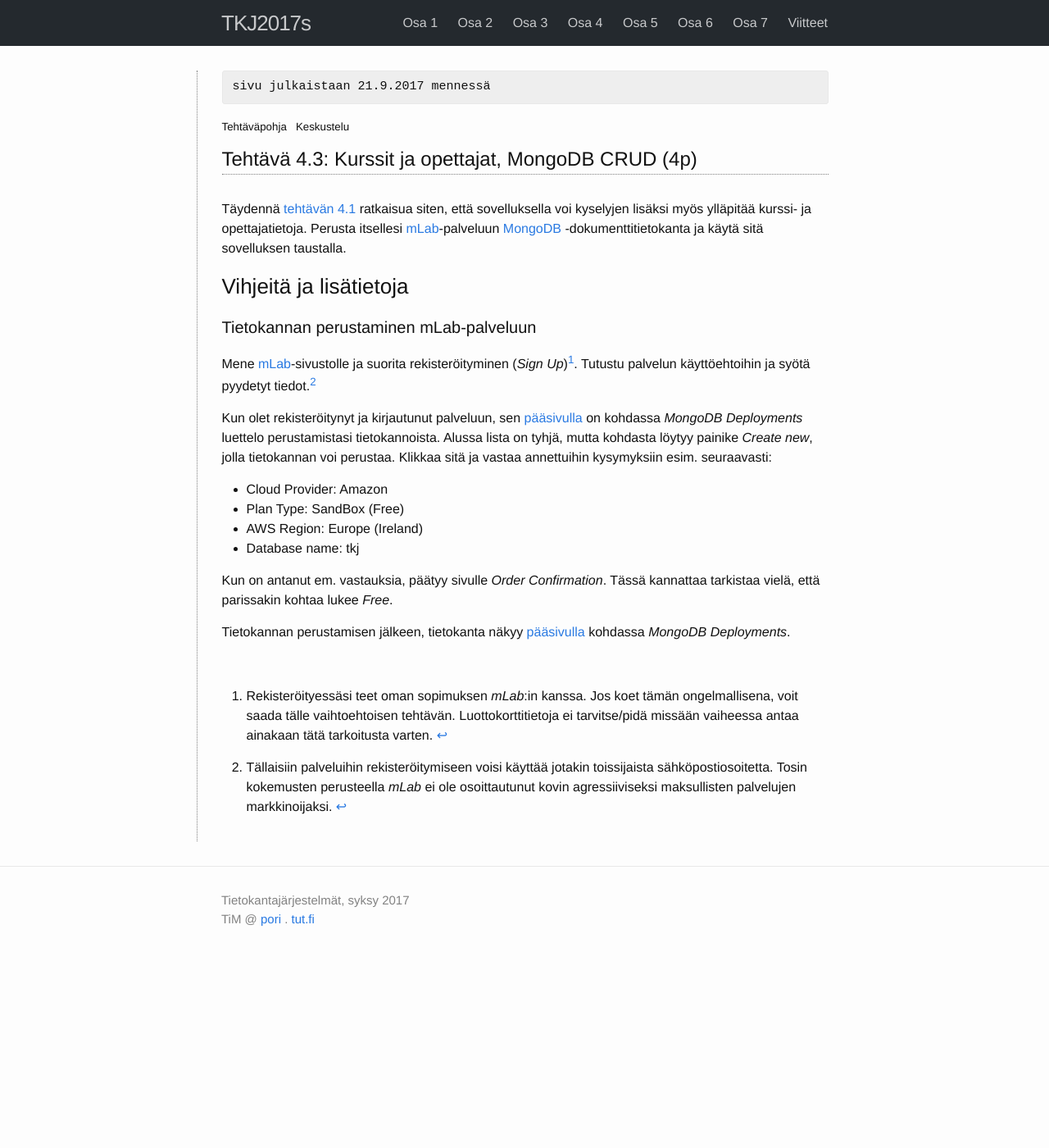
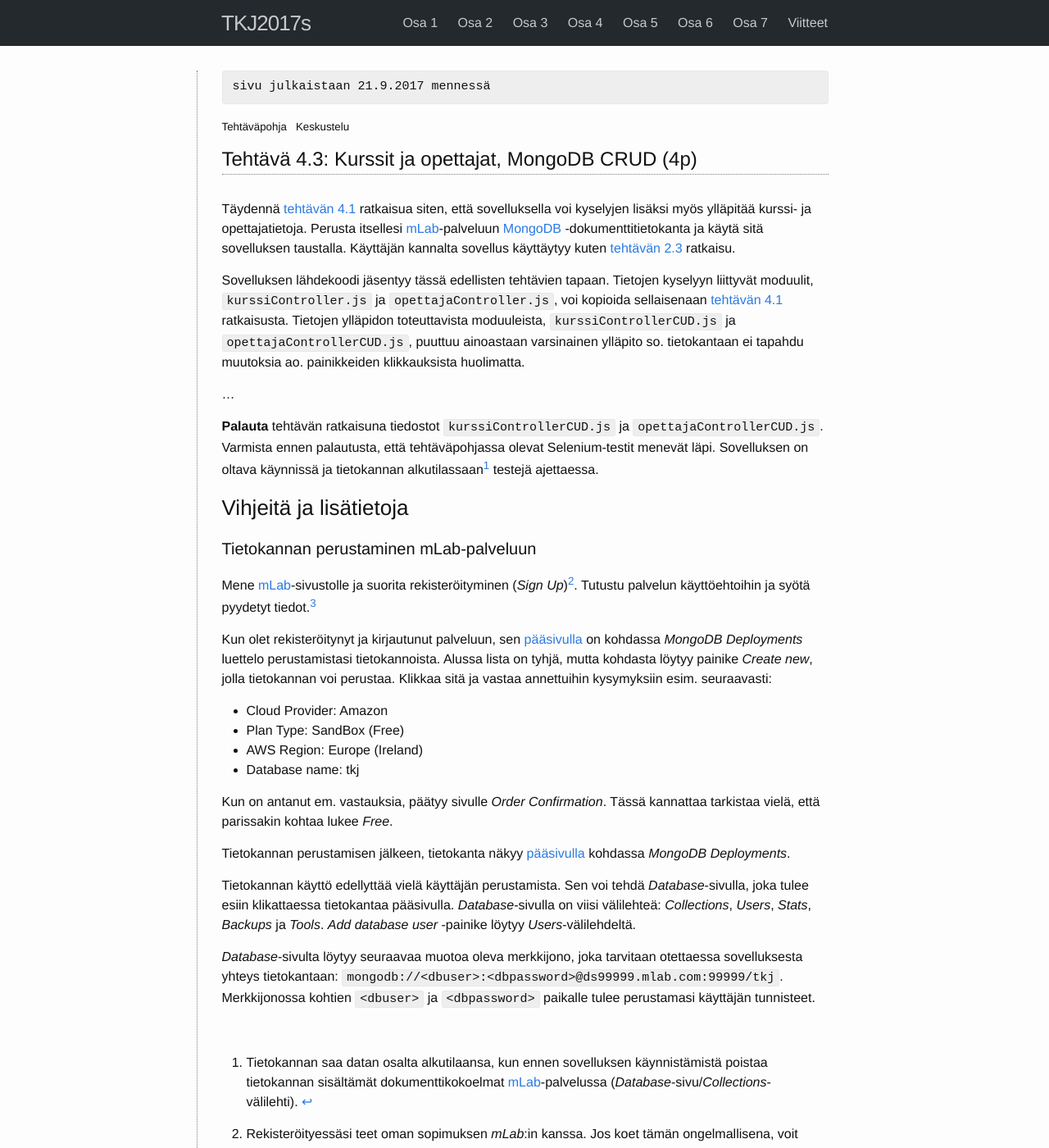
Before and after one commit to timedu/tkj2017s, a Jekyll site: the page built from docs/_osa4/tehtava43.md, in a window 1280 px wide and 1400 px high. Shown: the whole window at 82% size. Built offline with Jekyll 4.4.1, drawn with Linux system fonts in a browser that asks for light colours.

Commit message:
ex 4.3 draft

```diff
--- a/docs/_osa4/tehtava43.md
+++ b/docs/_osa4/tehtava43.md
@@ -9,11 +9,21 @@
 no_review: 1
 ---
 
-Täydennä [tehtävän 4.1](../tehtava41) ratkaisua siten, että sovelluksella voi kyselyjen lisäksi myös ylläpitää kurssi- ja opettajatietoja. Perusta itsellesi [mLab][mLab]-palveluun [MongoDB][MongoDB] -dokumenttitietokanta ja käytä sitä sovelluksen taustalla.
+Täydennä [tehtävän 4.1](../tehtava41) ratkaisua siten, että sovelluksella voi kyselyjen lisäksi myös ylläpitää kurssi- ja opettajatietoja. Perusta itsellesi [mLab][mLab]-palveluun [MongoDB][MongoDB] -dokumenttitietokanta ja käytä sitä sovelluksen taustalla.  Käyttäjän kannalta sovellus käyttäytyy kuten [tehtävän 2.3](../../osa2/tehtava23) ratkaisu.
 
 [MongoDB]: https://www.mongodb.com
 [mLab]: https://mlab.com
 
+Sovelluksen lähdekoodi jäsentyy tässä edellisten tehtävien tapaan. Tietojen kyselyyn liittyvät moduulit, `kurssiController.js` ja `opettajaController.js`, voi kopioida  sellaisenaan [tehtävän 4.1](../tehtava41)  ratkaisusta.  Tietojen ylläpidon toteuttavista moduuleista, `kurssiControllerCUD.js` ja `opettajaControllerCUD.js`, puuttuu ainoastaan varsinainen ylläpito so. tietokantaan ei tapahdu muutoksia ao. painikkeiden klikkauksista huolimatta.
+
+
+...
+
+
+**Palauta** tehtävän ratkaisuna tiedostot `kurssiControllerCUD.js` ja `opettajaControllerCUD.js`. Varmista ennen palautusta, että tehtäväpohjassa olevat Selenium-testit menevät läpi. Sovelluksen on oltava käynnissä ja tietokannan alkutilassaan[^0] testejä ajettaessa.
+
+
+[^0]: Tietokannan saa datan osalta alkutilaansa, kun ennen sovelluksen käynnistämistä poistaa tietokannan sisältämät dokumenttikokoelmat [mLab][mLab]-palvelussa (*Database*-sivu/*Collections*-välilehti).
 
 
 ### Vihjeitä ja lisätietoja
@@ -34,7 +44,11 @@
 
 Tietokannan perustamisen jälkeen, tietokanta näkyy [pääsivulla](https://mlab.com/home)  kohdassa *MongoDB Deployments*.
 
+Tietokannan käyttö edellyttää vielä käyttäjän perustamista. Sen voi tehdä *Database*-sivulla, joka tulee esiin klikattaessa tietokantaa pääsivulla. *Database*-sivulla on viisi välilehteä: *Collections*, *Users*, *Stats*, *Backups* ja
+*Tools*. *Add database user* -painike löytyy *Users*-välilehdeltä.
 
+
+*Database*-sivulta löytyy seuraavaa muotoa oleva merkkijono, joka tarvitaan otettaessa sovelluksesta yhteys tietokantaan: `mongodb://<dbuser>:<dbpassword>@ds99999.mlab.com:99999/tkj`. Merkkijonossa kohtien `<dbuser>` ja `<dbpassword>` paikalle tulee perustamasi käyttäjän tunnisteet.
 
 
 [^1]: Rekisteröityessäsi teet oman sopimuksen *mLab*:in kanssa. Jos koet tämän ongelmallisena, voit saada tälle vaihtoehtoisen tehtävän. Luottokorttitietoja ei tarvitse/pidä missään vaiheessa antaa ainakaan tätä tarkoitusta varten.
```
